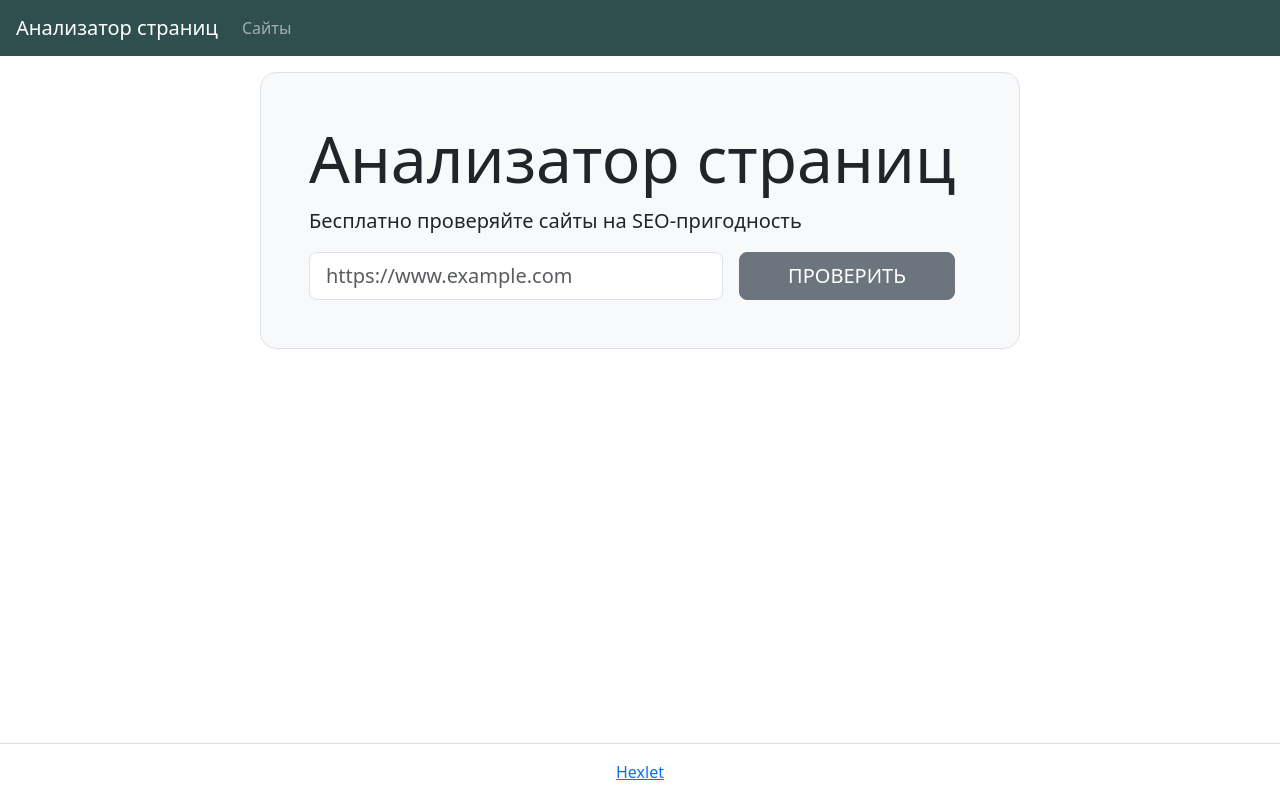
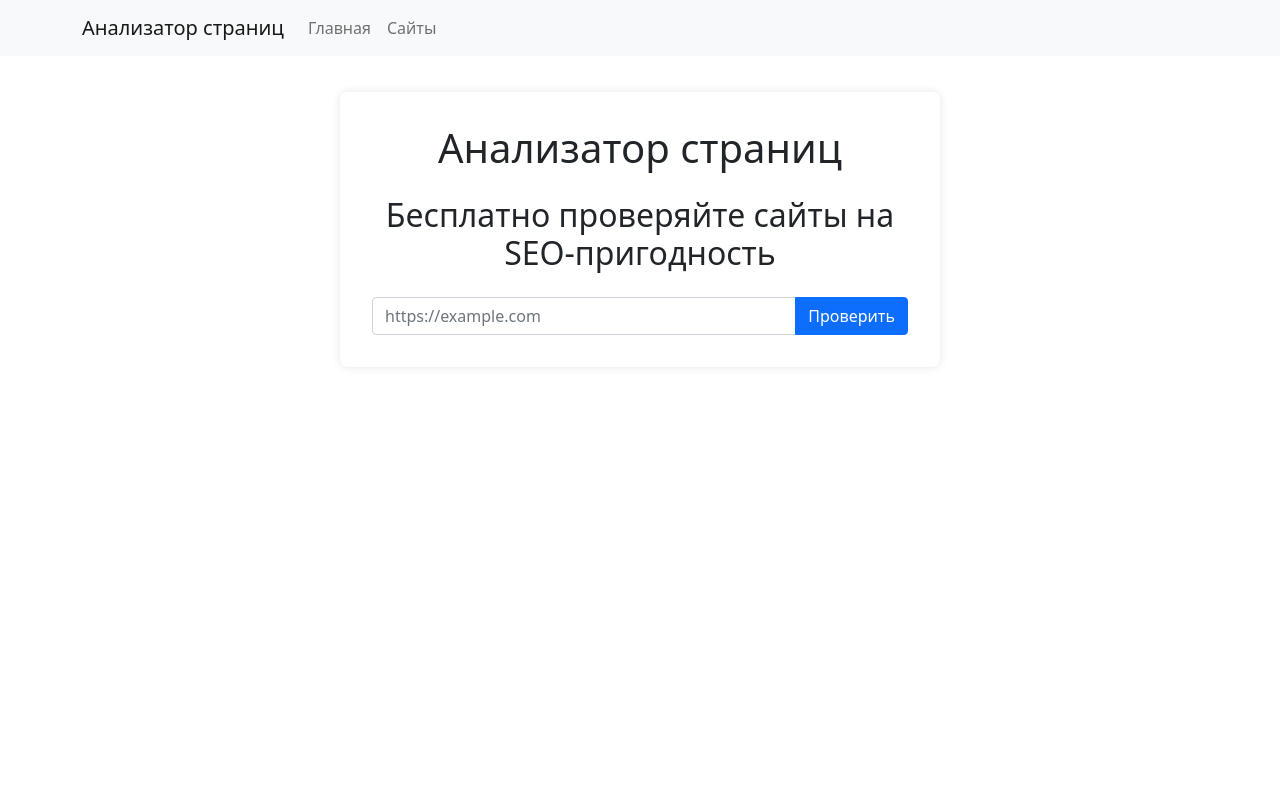
Before and after one commit to lyovaparsyan94/python-project-83, a Flask app: page / in a window 1280 px wide. Run offline with Flask 3, Linux system fonts and the light colour scheme; some libraries are stand-ins or nearby versions.

Commit message:
breaking point

```diff
--- a/page_analyzer/__init__.py
+++ b/page_analyzer/__init__.py
@@ -1,3 +1,5 @@
 from page_analyzer.app import app
 
-__all__ = 'app'
+__all__ = (
+    "app",
+)
--- a/page_analyzer/app.py
+++ b/page_analyzer/app.py
@@ -1,110 +1,143 @@
+from flask import Flask, render_template, request, redirect, url_for, flash, abort
+from dotenv import load_dotenv
 import os
-
-import requests
-from dotenv import load_dotenv
-from flask import (
-    Flask,
-    abort,
-    flash,
-    redirect,
-    render_template,
-    request,
-    url_for,
-)
-
-from page_analyzer.data_base import UrlRepository
-from page_analyzer.parser import get_data
-from page_analyzer.url_validator import normalize_url, validate_url
+import psycopg2
+import validators
+from datetime import datetime
+from urllib.parse import urlparse
 
 load_dotenv()
+
 app = Flask(__name__)
-app.config['SECRET_KEY'] = os.getenv('SECRET_KEY')
-DATABASE_URL = os.getenv('DATABASE_URL')
+app.secret_key = os.getenv('SECRET_KEY')
+app.template_folder = os.path.join(os.path.dirname(__file__), 'templates')
 
+def get_db():
+    return psycopg2.connect(os.getenv('DATABASE_URL'))
 
 @app.route('/')
 def index():
-    return render_template(
-        'index.html',
-    )
+    return render_template('index.html')
 
-
-@app.route('/urls', methods=['POST'])
-def urls_index():
-    url = request.form.to_dict()
-    errors = validate_url(url['url'])
-
-    if errors:
-        flash('Некорректный URL', 'danger')
-        return render_template(
-            'index.html',
-        ), 422
-
-    normalized_url = normalize_url(url['url'])
-    repo = UrlRepository(DATABASE_URL)
-    url_info = repo.find_url(normalized_url)
-    if url_info is not None:
-        flash('Страница уже существует', 'warning')
-        return redirect(url_for('get_url', id=url_info.get('id')))
-    id = repo.add_url(normalized_url)
-    flash('Страница успешно добавлена', 'success')
-    return redirect(url_for('get_url', id=id))
+@app.route('/urls', methods=['GET'])
+def urls():
+    conn = get_db()
+    cur = conn.cursor()
+    cur.execute('''
+        SELECT
+            urls.id,
+            urls.name,
+            urls.created_at,
+            MAX(url_checks.created_at) AS last_check
+        FROM urls
+        LEFT JOIN url_checks ON urls.id = url_checks.url_id
+        GROUP BY urls.id
+        ORDER BY urls.created_at DESC;
+    ''')
+    urls = cur.fetchall()
+    cur.close()
+    conn.close()
+    return render_template('urls.html', urls=urls)
 
 
 @app.route('/urls/<int:id>')
-def get_url(id):
-    repo = UrlRepository(DATABASE_URL)
-    url_info = repo.find_id(id)
+def url_detail(id):
+    conn = get_db()
+    try:
+        with conn.cursor() as cur:
+            # Получение данных URL
+            cur.execute('SELECT * FROM urls WHERE id = %s', (id,))
+            url = cur.fetchone()
+            if not url:
+                abort(404)
 
-    if not url_info:
-        abort(404)
+            # Получение списка проверок
+            cur.execute('''
+                SELECT
+                    id,
+                    url_id,
+                    status_code,
+                    h1,
+                    title,
+                    description,
+                    created_at
+                FROM url_checks
+                WHERE url_id = %s
+                ORDER BY created_at DESC
+            ''', (id,))
+            checks = cur.fetchall()
 
-    return render_template(
-        'url.html',
-        url_info=url_info,
-    )
+        return render_template('url_detail.html', url=url, checks=checks)
+    except psycopg2.Error as e:
+        app.logger.error(f'Database error: {str(e)}')
+        abort(500)
+    finally:
+        conn.close()
+
+@app.route('/urls', methods=['POST'])
+def add_url():
+    raw_url = request.form.get('url', '').strip()
+    error = validate_url(raw_url)  # Изменено на error вместо errors
+    if error:
+        flash(error, 'danger')
+        return render_template('index.html', url=raw_url), 422
+
+    parsed_url = urlparse(raw_url)
+    normalized_url = f'{parsed_url.scheme}://{parsed_url.netloc}'
+
+    conn = get_db()
+    cur = conn.cursor()
+    try:
+        cur.execute(
+            'INSERT INTO urls (name, created_at) VALUES (%s, %s) RETURNING id;',
+            (normalized_url, datetime.now())
+        )
+        url_id = cur.fetchone()[0]
+        conn.commit()
+        flash('Сайт успешно добавлен', 'success')
+        return redirect(url_for('url_detail', id=url_id))
+    except psycopg2.IntegrityError:
+        conn.rollback()
+        cur.execute('SELECT id FROM urls WHERE name = %s;', (normalized_url,))
+        url_id = cur.fetchone()[0]
+        flash('Страница уже существует', 'info')
+        return redirect(url_for('url_detail', id=url_id))
+    finally:
+        cur.close()
+        conn.close()
 
 
 @app.route('/urls/<int:id>/checks', methods=['POST'])
-def get_url_data(id):
-    repo = UrlRepository(DATABASE_URL)
-    url_info = repo.find_id(id)
+def url_check(id):
+    conn = get_db()
+    try:
+        with conn.cursor() as cur:
+            # Проверка существования URL
+            cur.execute('SELECT id FROM urls WHERE id = %s', (id,))
+            if not cur.fetchone():
+                flash('Сайт не найден', 'danger')
+                return redirect(url_for('urls'))
 
-    try:
-        response = requests.get(url_info.get('name'), timeout=0.3)
-        response.raise_for_status()
-    except requests.RequestException:
-        flash('Произошла ошибка при проверке', 'danger')
-        return redirect(url_for('get_url', id=id))
+            # Создание проверки
+            cur.execute(
+                'INSERT INTO url_checks (url_id, created_at) VALUES (%s, %s)',
+                (id, datetime.now())
+            )
+            conn.commit()
+            flash('Проверка успешно запущена', 'success')
+    except psycopg2.Error as e:
+        conn.rollback()
+        flash('Ошибка при создании проверки', 'danger')
+        app.logger.error(f'Ошибка базы данных: {e}')
+    finally:
+        conn.close()
+    return redirect(url_for('url_detail', id=id))
 
-    status = response.status_code
-    data = get_data(response)
-    data['status'] = status
-    repo.add_url_check(data, url_info)
-    flash('Страница успешно проверена', 'success')
-    url_checks = repo.get_url_checks(id)
-    return render_template(
-        'url.html',
-        url_info=url_info,
-        url_checks=url_checks,
-    )
-
-
-@app.route('/urls', methods=['GET'])
-def get_urls():
-    repo = UrlRepository(DATABASE_URL)
-    all_urls_checks = repo.get_all_urls_checks()
-    return render_template(
-        'urls.html',
-        all_urls_checks=all_urls_checks,
-    )
-
-
-@app.errorhandler(404)
-def page_not_found(error):
-    return render_template('errors/404.html'), 404
-
-
-@app.errorhandler(500)
-def server_error(e):
-    return render_template('errors/500.html'), 500
+def validate_url(url):
+    if not url:
+        return 'URL обязателен'
+    if len(url) > 255:
+        return 'URL превышает 255 символов'
+    if not validators.url(url):
+        return 'Некорректный URL'
+    return None
--- a/page_analyzer/templates/index.html
+++ b/page_analyzer/templates/index.html
@@ -1,26 +1,23 @@
-{% extends 'base.html' %}
+{% extends "layout.html" %}
 {% block content %}
-
-
-<main class="flex-grow-1">
-    <div class="container-lg mt-3">
-        <h1></h1>
-
-
-        <div class="row">
-            <div class="col-12 col-md-10 col-lg-8 mx-auto border rounded-4 bg-light p-5">
-                <h1 class="display-3">Анализатор страниц</h1>
-                <p class="lead">Бесплатно проверяйте сайты на SEO-пригодность</p>
-                <form action="{{ url_for('urls_index') }}" method="post" class="d-flex justify-content-center">
-                    <label for="text" class="visually-hidden">Url для проверки</label>
-                    <input type="text" name="url" placeholder="https://www.example.com"
-                           value="{{ request.form.url|default('') }}" class="form-control form-control-lg" required>
-                    <input type="submit" class="btn btn-secondary btn-lg ms-3 px-5 text-uppercase mx-3"
-                           value="Проверить">
-                </form>
-            </div>
+<div class="container">
+  <div class="row justify-content-center">
+    <div class="col centered-container">
+      <h1 class="text-center mb-4">Анализатор страниц</h1>
+      <h2 class="text-center mb-4 subheader">Бесплатно проверяйте сайты на SEO-пригодность</h2>
+      <form action="{{ url_for('add_url') }}" method="post">
+        <div class="input-group">
+          <input type="text" class="form-control" name="url" placeholder="https://example.com" value="{{ url or '' }}">
+          <button type="submit" class="btn btn-primary">Проверить</button>
         </div>
-
+        {% if errors %}
+          <div class="alert alert-danger mt-2">{{ errors }}</div>
+        {% endif %}
+        {% for category, message in get_flashed_messages(with_categories=True) %}
+          <div class="alert alert-{{ category }} mt-2">{{ message }}</div>
+        {% endfor %}
+      </form>
     </div>
-</main>
+  </div>
+</div>
 {% endblock %}
--- /dev/null
+++ b/page_analyzer/templates/layout.html
@@ -0,0 +1,47 @@
+<!DOCTYPE html>
+<html lang="ru">
+<head>
+  <meta charset="UTF-8">
+  <meta name="viewport" content="width=device-width, initial-scale=1.0">
+  <title>{% block title %}Анализатор страниц{% endblock %}</title>
+  <link href="https://cdn.jsdelivr.net/npm/bootstrap@5.1.3/dist/css/bootstrap.min.css" rel="stylesheet">
+  <script src="https://cdn.jsdelivr.net/npm/bootstrap@5.1.3/dist/js/bootstrap.bundle.min.js"></script>
+  <style>
+    body {
+      padding-top: 60px;
+    }
+    .centered-container {
+      max-width: 600px;
+      margin: 2rem auto;
+      padding: 2rem;
+      border-radius: 8px;
+      box-shadow: 0 0 10px rgba(0,0,0,0.1);
+    }
+  </style>
+</head>
+<body>
+  <!-- Добавленная навигационная панель -->
+  <nav class="navbar navbar-expand-lg navbar-light bg-light fixed-top">
+    <div class="container">
+      <a class="navbar-brand" href="{{ url_for('index') }}">Анализатор страниц</a>
+      <button class="navbar-toggler" type="button" data-bs-toggle="collapse" data-bs-target="#navbarNav">
+        <span class="navbar-toggler-icon"></span>
+      </button>
+      <div class="collapse navbar-collapse" id="navbarNav">
+        <ul class="navbar-nav">
+          <li class="nav-item">
+            <a class="nav-link" href="{{ url_for('index') }}">Главная</a>
+          </li>
+          <li class="nav-item">
+            <a class="nav-link" href="{{ url_for('urls') }}">Сайты</a>
+          </li>
+        </ul>
+      </div>
+    </div>
+  </nav>
+
+  <div class="container">
+    {% block content %}{% endblock %}
+  </div>
+</body>
+</html>
```
Also changed, not shown: page_analyzer/database.sql (added, +17 -0 lines), page_analyzer/templates/url_detail.html (added, +43 -0 lines), page_analyzer/templates/urls.html (+11 -20 lines), pyproject.toml (+5 -14 lines), requirements.txt (added, +9 -0 lines), .github/workflows/PyCI.yml (added), README.md, 4 other files.
